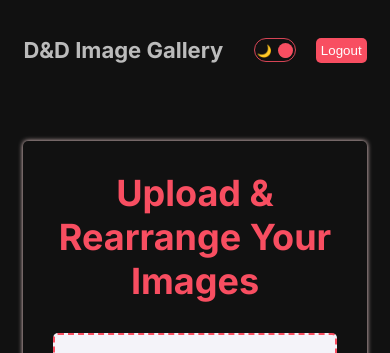
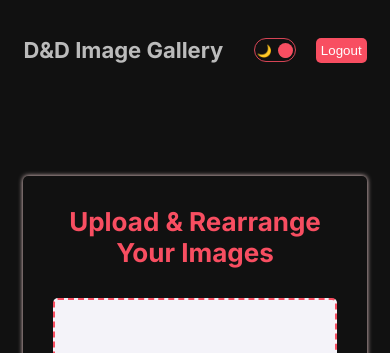
Before and after one commit to Clinzho1996/image-gallery, a Next.js app: page / in a window 390 px wide. Shown: the top 353 px of the page. Built offline with nearby package versions, Linux system fonts and the light colour scheme; no server answers; sample sign-in values are in the browser's storage.

Commit message:
tags added

```diff
--- a/src/app/page.module.css
+++ b/src/app/page.module.css
@@ -33,6 +33,12 @@
   }
   to {
     transform: translateY(0px) scale(1.03);
+  }
+}
+
+@media screen and (max-width: 968px) {
+  .top p {
+    font-size: 26px !important;
   }
 }
 
```
